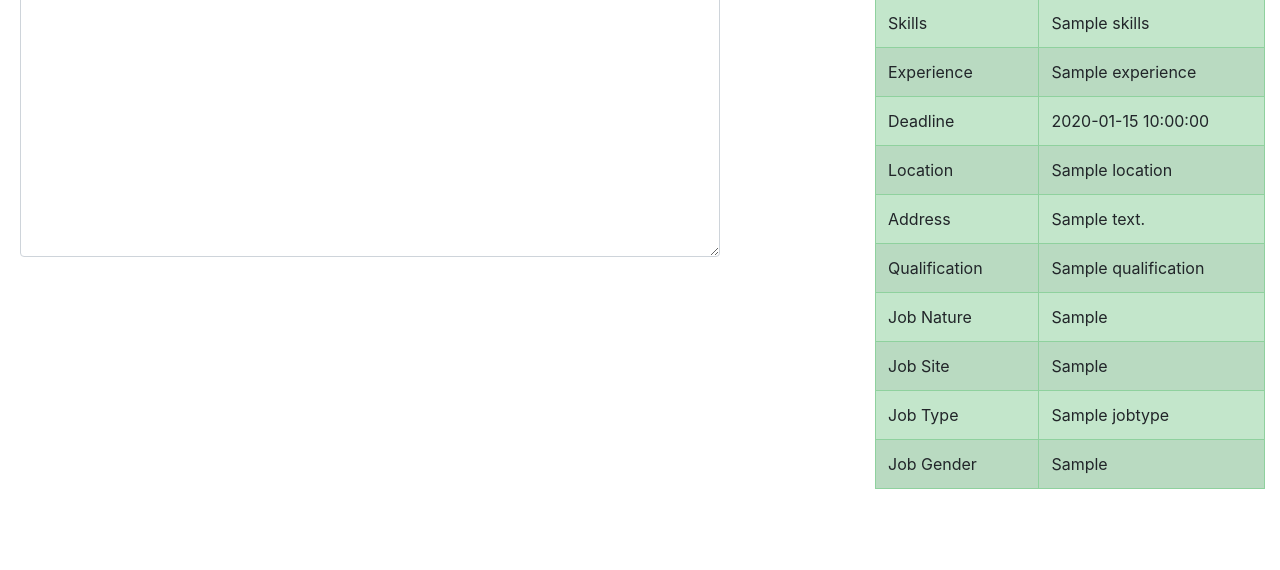
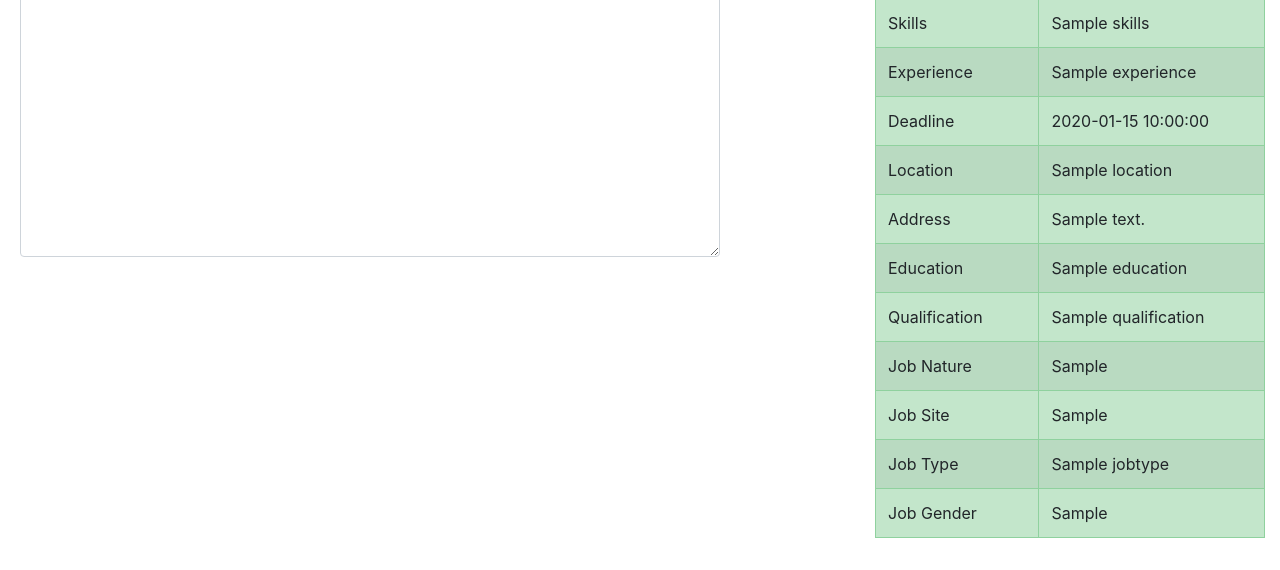
Before and after one commit to sharif-ish/p7-nlpp, a Flask app: template templates/extract.html in a window 1280 px wide. Shown: the part 569-1139 px from the top of the page. Before the commit the page ends 1058 px from the top, so only its background shows below. Run offline with Flask 2, Linux system fonts and the light colour scheme; the template is opened without the code that fills it: most values are stand-ins (such as "Sample title", 1, 10 or a date in 2020); some libraries are stand-ins or nearby versions.

Commit message:
extract_education function added

```diff
--- a/app.py
+++ b/app.py
@@ -30,6 +30,7 @@ def after_extract():
                            Experience=extracted_data['experience'],
                            Deadline=extracted_data['deadline'],
                            Location=extracted_data['location'],
+                           Education=extracted_data['education'],
                            Qualification=extracted_data['qualification'],
                            JobNature=extracted_data['job_nature'],
                            JobSite=extracted_data['job_site'],
--- a/templates/extract.html
+++ b/templates/extract.html
@@ -110,6 +110,11 @@
                     <td>Address</td>
                     <td contenteditable='true'>{{ Address }}</td>
                 </tr>
+                <tr>
+                    <td>Education</td>
+                    <td contenteditable='true'>{{ Education }}</td>
+                </tr>
+
 
                 <tr>
                     <td>Qualification</td>
```
Also changed, not shown: functions.py (+8 -0 lines).
